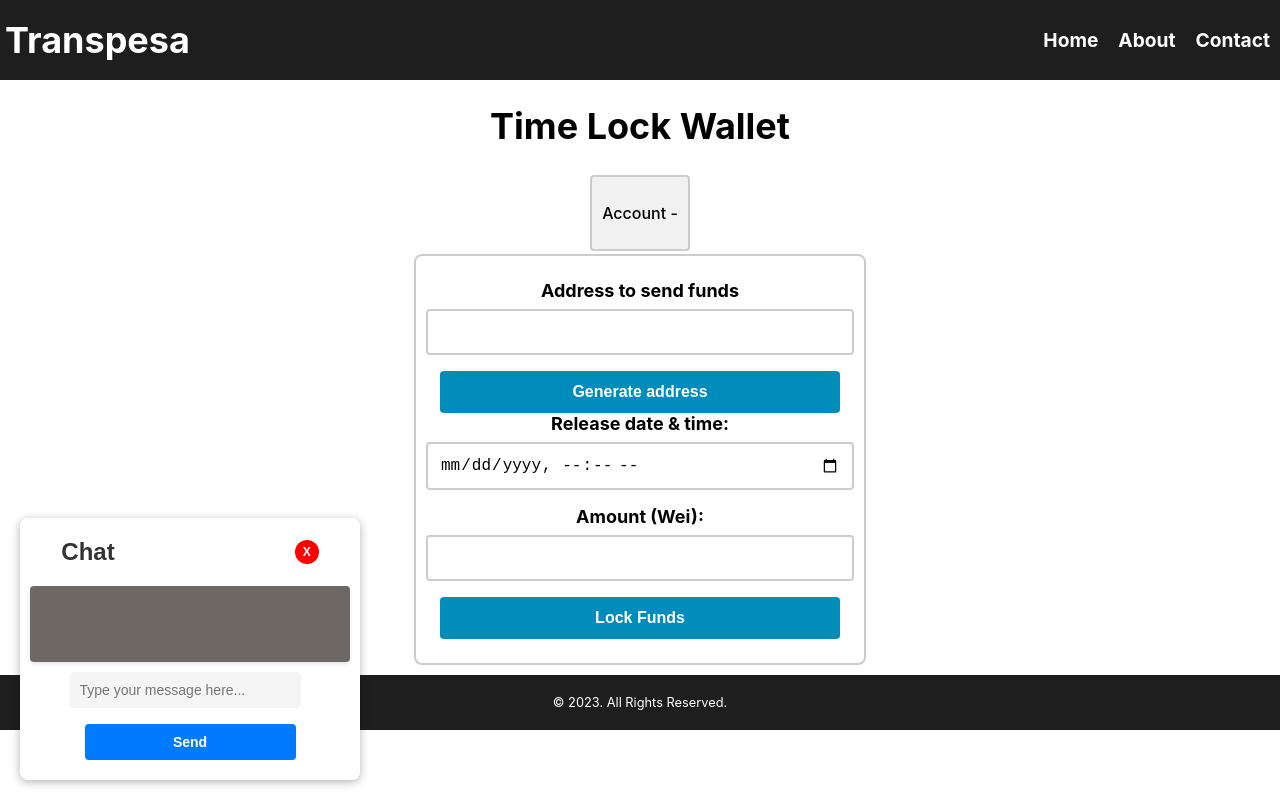
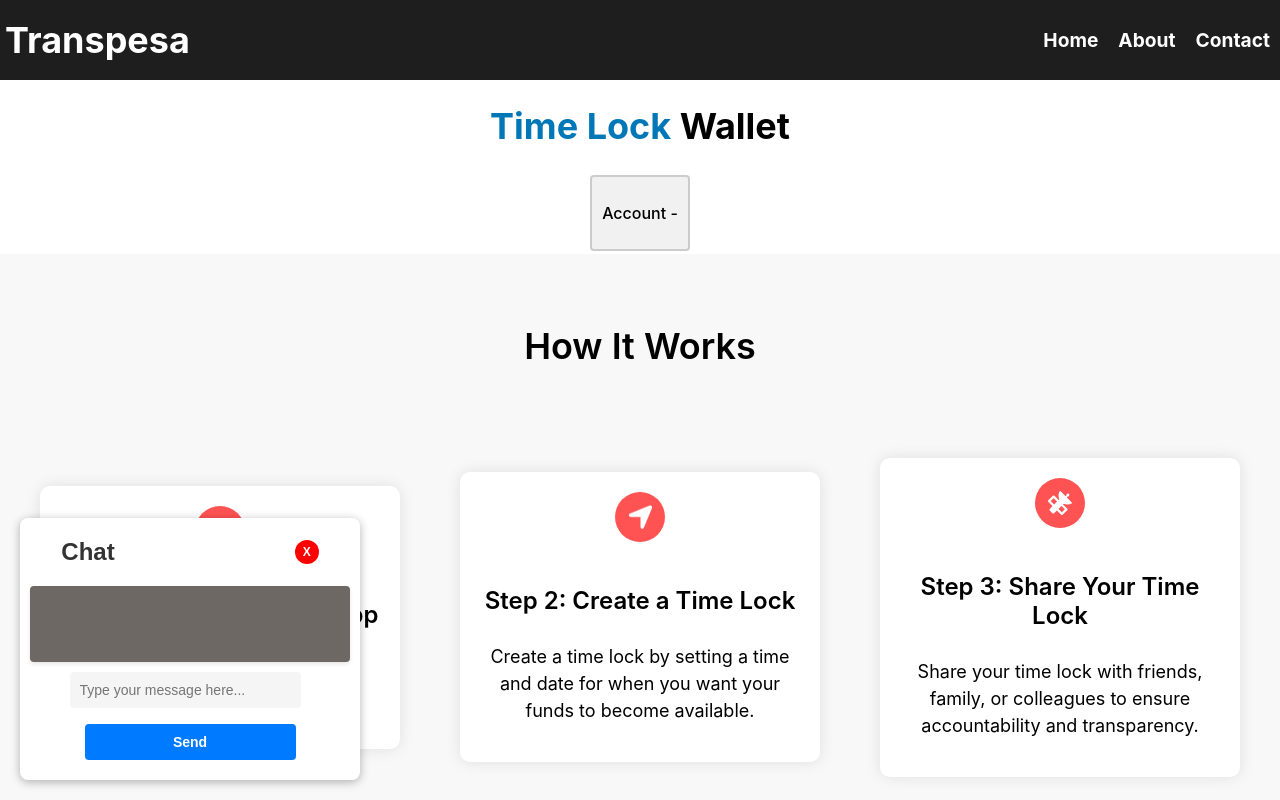
Before and after one commit to tufstraka/TLW, a React (Create React App) app: page / in a window 1280 px wide. Shown: the top 800 px of the page. Built offline with nearby package versions, Linux system fonts and the light colour scheme; no server answers.

Commit message:
feat: add new features| update styles

```diff
--- a/package.json
+++ b/package.json
@@ -3,6 +3,10 @@
   "version": "0.1.0",
   "private": true,
   "dependencies": {
+    "@fortawesome/fontawesome-svg-core": "^6.4.0",
+    "@fortawesome/free-regular-svg-icons": "^6.4.0",
+    "@fortawesome/free-solid-svg-icons": "^6.4.0",
+    "@fortawesome/react-fontawesome": "^0.2.0",
     "@testing-library/jest-dom": "^5.16.5",
     "@testing-library/react": "^13.4.0",
     "@testing-library/user-event": "^13.5.0",
--- a/public/index.html
+++ b/public/index.html
@@ -9,6 +9,7 @@
       name="description"
       content="A Time lock wallet for hodlers"
     />
+    <link rel="stylesheet" href="https://cdnjs.cloudflare.com/ajax/libs/font-awesome/5.15.3/css/all.min.css" integrity="sha512-bnL4oz4bcyQ2m1YB7hTtiT/IJrT/GdQwl1bGYVEfHuql0s9XlJkAmIgv0sEYJBNCJU6ZgP6plC8KKre+14zK3Q==" crossorigin="anonymous" referrerpolicy="no-referrer" />
     <link rel="apple-touch-icon" href="%PUBLIC_URL%/logo192.png" />
     <!--
       manifest.json provides metadata used when your web app is installed on a
--- /dev/null
+++ b/src/components/HowItWorks.css
@@ -0,0 +1,60 @@
+.how-it-works {
+    background-color: #F8F8F8;
+    padding: 40px 0;
+    width: 100vw;
+  }
+
+  .how-it-works__title {
+    text-align: center;
+    margin-bottom: 50px;
+    font-size: 36px;
+    font-weight: 600;
+  }
+
+  .how-it-works__steps {
+    display: flex;
+    flex-direction: row;
+    justify-content: space-between;
+    flex-wrap: nowrap;
+    margin: 10px;
+  }
+
+  .how-it-works__step {
+    width: calc(33.33% - 20px);
+    margin: 30px;
+    padding: 20px;
+    background-color: #FFFFFF;
+    box-shadow: 0 0 15px rgba(0, 0, 0, 0.1);
+    border-radius: 10px;
+    text-align: center;
+    transition: all 0.3s ease;
+  }
+
+  .how-it-works__step:hover {
+    transform: translateY(-5px);
+    box-shadow: 0 10px 15px rgba(0, 0, 0, 0.2);
+  }
+
+  .how-it-works__step-icon {
+    display: flex;
+    justify-content: center;
+    align-items: center;
+    width: 50px;
+    height: 50px;
+    margin: 0 auto 20px;
+    background-color: #FF5252;
+    border-radius: 50%;
+    color: #FFFFFF;
+    font-size: 24px;
+  }
+
+  .how-it-works__step-title {
+    margin-bottom: 10px;
+    font-size: 24px;
+    font-weight: 600;
+  }
+
+  .how-it-works__step-description {
+    font-size: 18px;
+    line-height: 1.5;
+  }
--- /dev/null
+++ b/src/components/HowItWorks.js
@@ -0,0 +1,39 @@
+import React from 'react';
+import { FontAwesomeIcon } from '@fortawesome/react-fontawesome';
+import { faBitcoinSign, faSatellite } from '@fortawesome/free-solid-svg-icons';
+import { faLocationArrow} from '@fortawesome/free-solid-svg-icons';
+import './HowItWorks.css';
+
+const HowItWorks = () => {
+  return (
+    <section className="how-it-works">
+      <div className="container">
+        <h2 className="how-it-works__title">How It Works</h2>
+        <div className="how-it-works__steps">
+          <div className="how-it-works__step">
+            <div className="how-it-works__step-icon">
+              <FontAwesomeIcon icon={faBitcoinSign} flip />
+            </div>
+            <h3 className="how-it-works__step-title">Step 1: Access the web app</h3>
+            <p className="how-it-works__step-description">Scroll down below to access the prototype.</p>
+          </div>
+          <div className="how-it-works__step">
+            <div className="how-it-works__step-icon">
+            <FontAwesomeIcon icon={faLocationArrow} beat />            </div>
+            <h3 className="how-it-works__step-title">Step 2: Create a Time Lock</h3>
+            <p className="how-it-works__step-description">Create a time lock by setting a time and date for when you want your funds to become available.</p>
+          </div>
+          <div className="how-it-works__step">
+            <div className="how-it-works__step-icon">
+              <FontAwesomeIcon icon={faSatellite} pulse />
+            </div>
+            <h3 className="how-it-works__step-title">Step 3: Share Your Time Lock</h3>
+            <p className="how-it-works__step-description">Share your time lock with friends, family, or colleagues to ensure accountability and transparency.</p>
+          </div>
+        </div>
+      </div>
+    </section>
+  );
+};
+
+export default HowItWorks;
--- a/src/pages/timelock.css
+++ b/src/pages/timelock.css
@@ -21,6 +21,7 @@ div {
     border: 2px solid #ccc;
     border-radius: 8px;
     padding: 24px;
+    margin: 30px;
   }
 
   /* Style the form inputs */
@@ -68,3 +69,8 @@ div {
     font-size: 16px;
     font-weight: 500;
   }
+
+  .TimeLock{
+    color:#0077B6;
+    font-weight: 700;
+  }
--- a/src/pages/timelock.js
+++ b/src/pages/timelock.js
@@ -3,6 +3,7 @@ import './timelock.css'
 import Web3 from 'web3';
 import TimeLockWallet from '../contracts/TimeLockWallet.json';
 import ChatWidget from '../components/chatWidget';
+import HowItWorks from '../components/HowItWorks';
 
 function Timelock() {
   const [releaseTime, setReleaseTime] = useState('');
@@ -95,10 +96,14 @@ function Timelock() {
 
   return (
     <div>
-      <h1>Time Lock Wallet</h1>
+      <h1><span className='TimeLock'>Time Lock</span> Wallet</h1>
+
       <div className='account'>
         <p><span>Account - </span> {account}</p>
       </div>
+
+      <HowItWorks/>
+
       <form onSubmit={handleSubmit}>
         <div>
           <label htmlFor="hodlerAddress">Address to send funds</label>
```
Also changed, not shown: src/pages/home.js (added), 1 other file (tests, documents, lock files or other folders).
